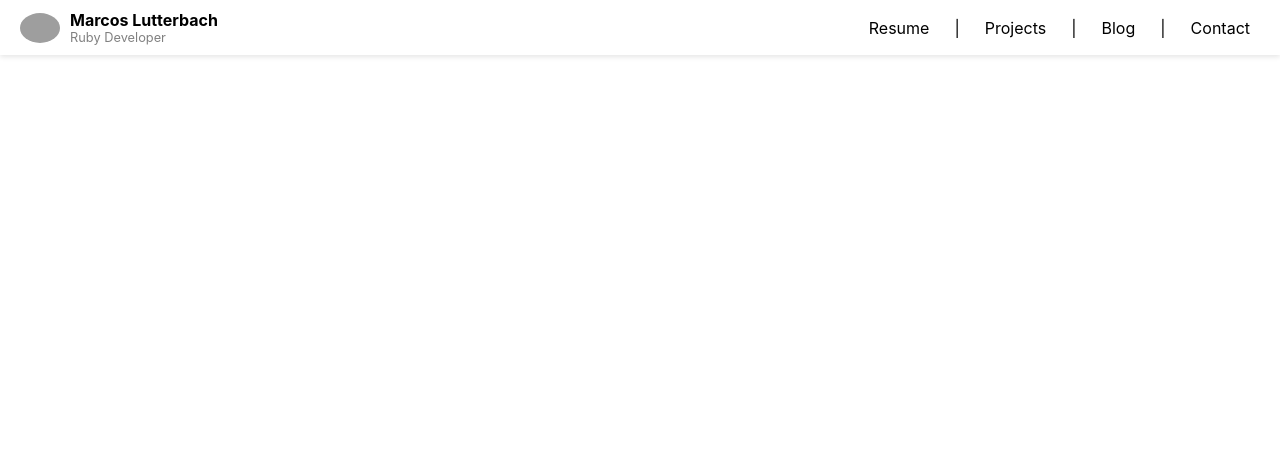
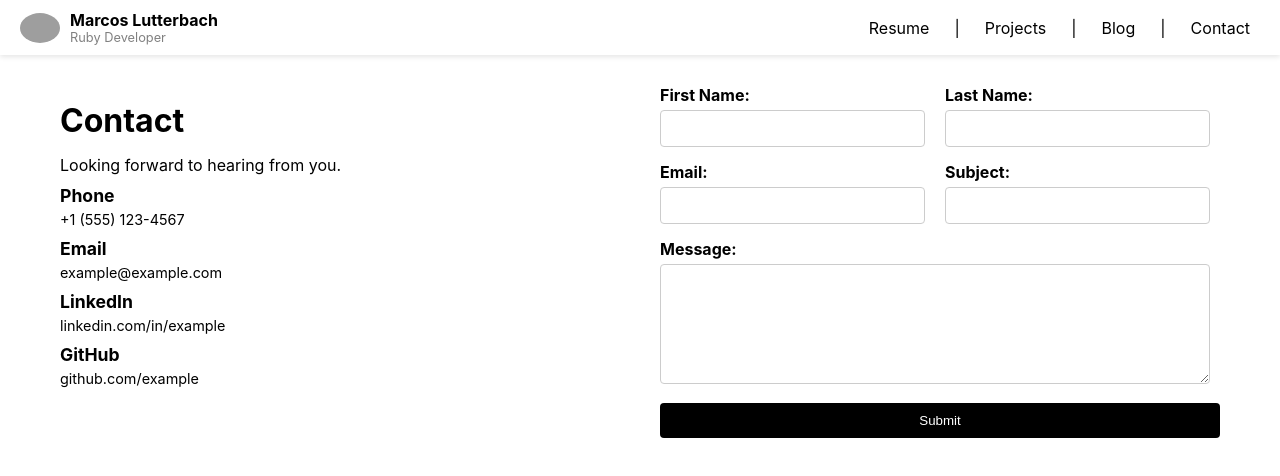
Before and after one commit to mlutterbach/personal-blog-platform, a React (Create React App) app in the folder blog-ui/: page /contact in a window 1280 px wide. Shown: the top 476 px of the page. Built offline with nearby package versions, Linux system fonts and the light colour scheme; grey boxes are pictures that could not be loaded; the HTML template or start-up script is replaced by a standard one.

Commit message:
Contact page and styles

```diff
--- a/blog-ui/src/App.css
+++ b/blog-ui/src/App.css
@@ -1,16 +1,16 @@
 .App {
   text-align: center;
-  padding-top: 60px; /* Adjust this if your navbar has a fixed height */
+  padding-top: 60px;
 }
 
 .App-header {
   background-color: #282c34;
-  min-height: calc(100vh - 60px); /* Adjust to account for navbar height */
+  min-height: calc(100vh - 60px);
   display: flex;
   flex-direction: column;
   align-items: center;
   justify-content: center;
   font-size: calc(10px + 2vmin);
   color: white;
-  margin-top: 0; /* Ensure there's no margin affecting layout */
+  margin-top: 0;
 }
--- a/blog-ui/src/App.js
+++ b/blog-ui/src/App.js
@@ -4,6 +4,7 @@ import Navbar from './components/Navbar'
 import ArticleList from './components/ArticleList';
 import CreateArticle from './components/CreateArticle';
 import Article from './components/Article';
+import Contact from './components/Contact';
 
 function App() {
   return (
@@ -14,6 +15,7 @@ function App() {
           <Route path="/articles" element={<ArticleList />} />
           <Route path="/articles/:id" element={<Article />} />
           <Route path="/create-article" element={<CreateArticle />} />
+          <Route path="/contact" element={<Contact />} />
         </Routes>
       </div>
     </Router>
--- /dev/null
+++ b/blog-ui/src/components/Contact.js
@@ -0,0 +1,134 @@
+import React, { useState } from 'react';
+import axios from 'axios';
+import '../styles/Contact.css';
+
+const apiUrl = process.env.RAILS_APP_WEBSITE_URL || 'http://localhost:3001';
+
+const Contact = () => {
+  const [firstName, setFirstName] = useState('');
+  const [lastName, setLastName] = useState('');
+  const [email, setEmail] = useState('');
+  const [subject, setSubject] = useState('');
+  const [message, setMessage] = useState('');
+  const [successMessage, setSuccessMessage] = useState('');
+  const [errorMessage, setErrorMessage] = useState('');
+
+  const handleSubmit = async (e) => {
+    e.preventDefault();
+    const contactData = {
+      first_name: firstName,
+      last_name: lastName,
+      email,
+      subject,
+      message,
+    };
+
+    try {
+      const response = await axios.post(`${apiUrl}/api/v1/contacts`, { contact: contactData }, {
+        headers: {
+          'Accept': 'application/json',
+        },
+      });
+
+      console.log('Form submitted:', response.data);
+      setSuccessMessage('Thank you for your message. We will get back to you soon!');
+
+      // Reset form fields
+      setFirstName('');
+      setLastName('');
+      setEmail('');
+      setSubject('');
+      setMessage('');
+      setErrorMessage('');
+    } catch (error) {
+      console.error('Error submitting form:', error);
+      setErrorMessage('Error submitting form. Please try again later.');
+      setSuccessMessage('');
+    }
+  };
+
+  return (
+    <div className="contact-container">
+      <div className="contact-info">
+        <h1>Contact</h1>
+        <p>Looking forward to hearing from you.</p>
+        <div>
+          <div className="contact-detail">Phone</div>
+          <div className="contact-content">+1 (555) 123-4567</div>
+        </div>
+        <div>
+          <div className="contact-detail">Email</div>
+          <div className="contact-content">example@example.com</div>
+        </div>
+        <div>
+          <div className="contact-detail">LinkedIn</div>
+          <div className="contact-content">linkedin.com/in/example</div>
+        </div>
+        <div>
+          <div className="contact-detail">GitHub</div>
+          <div className="contact-content">github.com/example</div>
+        </div>
+      </div>
+
+      <form className="contact-form" onSubmit={handleSubmit}>
+        <div className="name-fields">
+          <div className="field">
+            <label>First Name:</label>
+            <input
+              type="text"
+              value={firstName}
+              onChange={(e) => setFirstName(e.target.value)}
+              required
+            />
+          </div>
+          <div className="field">
+            <label>Last Name:</label>
+            <input
+              type="text"
+              value={lastName}
+              onChange={(e) => setLastName(e.target.value)}
+              required
+            />
+          </div>
+        </div>
+
+        <div className="name-fields">
+          <div className="field">
+            <label>Email:</label>
+            <input
+              type="email"
+              value={email}
+              onChange={(e) => setEmail(e.target.value)}
+              required
+            />
+          </div>
+          <div className="field">
+            <label>Subject:</label>
+            <input
+              type="text"
+              value={subject}
+              onChange={(e) => setSubject(e.target.value)}
+              required
+            />
+          </div>
+        </div>
+
+        <div className="field">
+          <label>Message:</label>
+          <textarea
+            value={message}
+            onChange={(e) => setMessage(e.target.value)}
+            required
+          ></textarea>
+        </div>
+
+        <button type="submit">Submit</button>
+
+        {successMessage && <p className="success-message">{successMessage}</p>}
+        {errorMessage && <p className="error-message">{errorMessage}</p>}
+      </form>
+    </div>
+  );
+};
+
+export default Contact;
--- /dev/null
+++ b/blog-ui/src/styles/Contact.css
@@ -0,0 +1,144 @@
+/* Contact.css */
+
+/* General styles */
+.contact-container {
+  display: flex;
+  flex-direction: row;
+  justify-content: center;
+  align-items: flex-start;
+  padding: 20px;
+  max-width: 1200px;
+  margin: auto;
+  margin-top: 60px; /* Adjust for fixed navbar */
+}
+
+/* Left side styles for contact info */
+.contact-info {
+  flex: 1;
+  margin-right: 20px;
+  text-align: left; /* Align text to the left */
+}
+
+.contact-info h1 {
+  color: black;
+  font-weight: bold;
+  margin-bottom: 15px; /* Space below the title */
+}
+
+.contact-info p {
+  margin: 10px 0;
+}
+
+.contact-info .contact-detail {
+  font-weight: bold;
+  font-size: 1.1em;
+  margin-bottom: 5px;
+}
+
+.contact-info .contact-content {
+  font-weight: normal;
+  font-size: 0.9em; /* Slightly smaller than the title */
+  margin-bottom: 10px; /* Add space below each contact item */
+}
+
+/* Right side styles for the form */
+.contact-form {
+  flex: 1;
+  margin-left: 20px;
+  display: flex;
+  flex-direction: column;
+}
+
+/* Styles for input fields */
+.name-fields {
+  display: flex;
+  justify-content: space-between;
+  margin-bottom: 10px; /* Space between the first row and the second row */
+}
+
+.field {
+  flex: 1;
+  margin-right: 10px; /* Space between fields */
+}
+
+/* Ensure margin for last field is removed */
+.field:last-child {
+  margin-right: 0; /* Remove margin for the last field */
+}
+
+.contact-form label {
+  margin-top: 5px; /* Adjust spacing for labels */
+  font-weight: bold;
+  display: block; /* Display label as block to ensure it appears above input */
+}
+
+.contact-form input,
+.contact-form textarea {
+  padding: 10px;
+  margin-top: 5px;
+  border: 1px solid #ccc;
+  border-radius: 4px;
+  width: calc(100% - 10px); /* Ensure inputs are wide enough */
+}
+
+.contact-form textarea {
+  width: 100%; /* Full width for the textarea */
+  height: 120px; /* Increased height for the message */
+}
+
+.contact-form button {
+  margin-top: 15px;
+  padding: 10px;
+  background-color: black;
+  color: white;
+  border: none;
+  border-radius: 4px;
+  cursor: pointer;
+  transition: background-color 0.3s;
+}
+
+.contact-form button:hover {
+  background-color: grey; /* Change to grey on hover */
+}
+
+/* Success and error messages */
+.success-message {
+  color: green;
+  margin-top: 10px;
+}
+
+.error-message {
+  color: red;
+  margin-top: 10px;
+}
+
+/* Responsive styles */
+@media (max-width: 768px) {
+  .contact-container {
+    flex-direction: column; /* Stack vertically on mobile */
+    padding: 10px; /* Adjust padding on mobile */
+  }
+
+  .contact-info {
+    margin-right: 0; /* Reset margin on mobile */
+    margin-bottom: 20px; /* Add space between sections */
+  }
+
+  .contact-form {
+    margin-left: 0; /* Reset margin on mobile */
+  }
+
+  .field {
+    margin-right: 0; /* Reset margin on mobile */
+    margin-bottom: 10px; /* Space below each field */
+  }
+
+  .name-fields {
+    flex-direction: column; /* Stack fields vertically on mobile */
+  }
+
+  .contact-form input,
+  .contact-form textarea {
+    width: 100%; /* Full width on mobile */
+  }
+}
```
